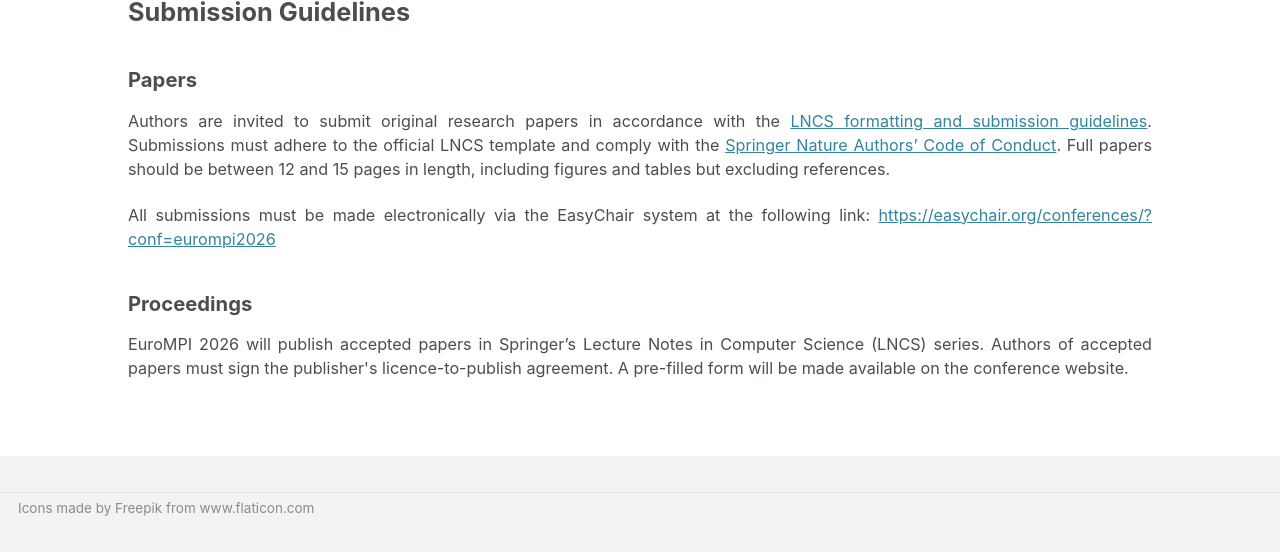
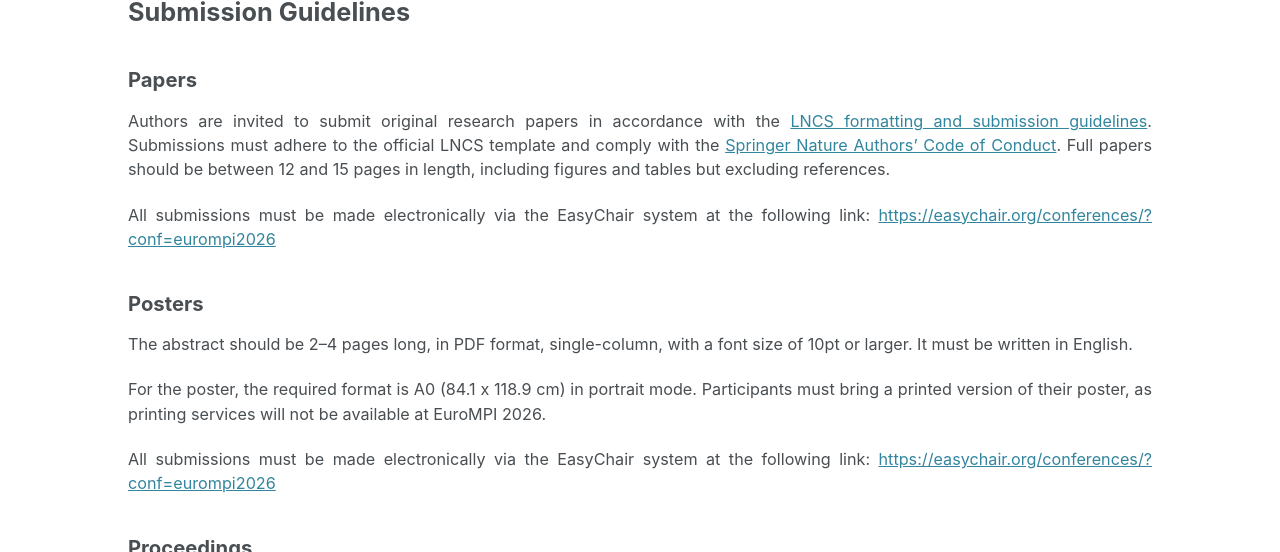
Before and after one commit to eurompi/eurompi.github.io, a Jekyll site: the page built from _pages/call.md, in a window 1280 px wide and 900 px high, scrolled down 2126 px, cut to the strip 0-552 px from the top of the window. Built offline with Jekyll 4.4.1, drawn with Linux system fonts in a browser that asks for light colours; cached includes are drawn as plain includes.

Commit message:
adding guidelines for posters

```diff
--- a/_pages/call.md
+++ b/_pages/call.md
@@ -75,6 +75,14 @@
 <p>All submissions must be made electronically via the EasyChair system at the following link:
 <a href="https://easychair.org/conferences/?conf=eurompi2026">https://easychair.org/conferences/?conf=eurompi2026</a></p>
 
+<h2>Posters</h2>
+
+<p>The abstract should be 2–4 pages long, in PDF format, single-column, with a font size of 10pt or larger. It must be written in English.</p>
+
+<p>For the poster, the required format is A0 (84.1 x 118.9 cm) in portrait mode. Participants must bring a printed version of their poster, as printing services will not be available at EuroMPI 2026.</p>
+
+<p>All submissions must be made electronically via the EasyChair system at the following link:
+<a href="https://easychair.org/conferences/?conf=eurompi2026">https://easychair.org/conferences/?conf=eurompi2026</a></p>
 
 <!---
 <p>To be considered, papers must use the <a href="https://www.springer.com/gp/computer-science/lncs/conference-proceedings-guidelines">Springer LNCS</a> proceedings template. An <a href="https://www.overleaf.com/latex/templates/springer-lecture-notes-in-computer-science/kzwwpvhwnvfj#.WuA4JS5uZpi">Overleaf template</a> is available as well. Full papers should be <b>at least 12 and at most 16 pages</b>, including figures and tables but excluding references. Short papers may be <b>between 6 and 9 pages</b>. Margins, spacing, and font sizes should not be modified from the template.</p>
```
